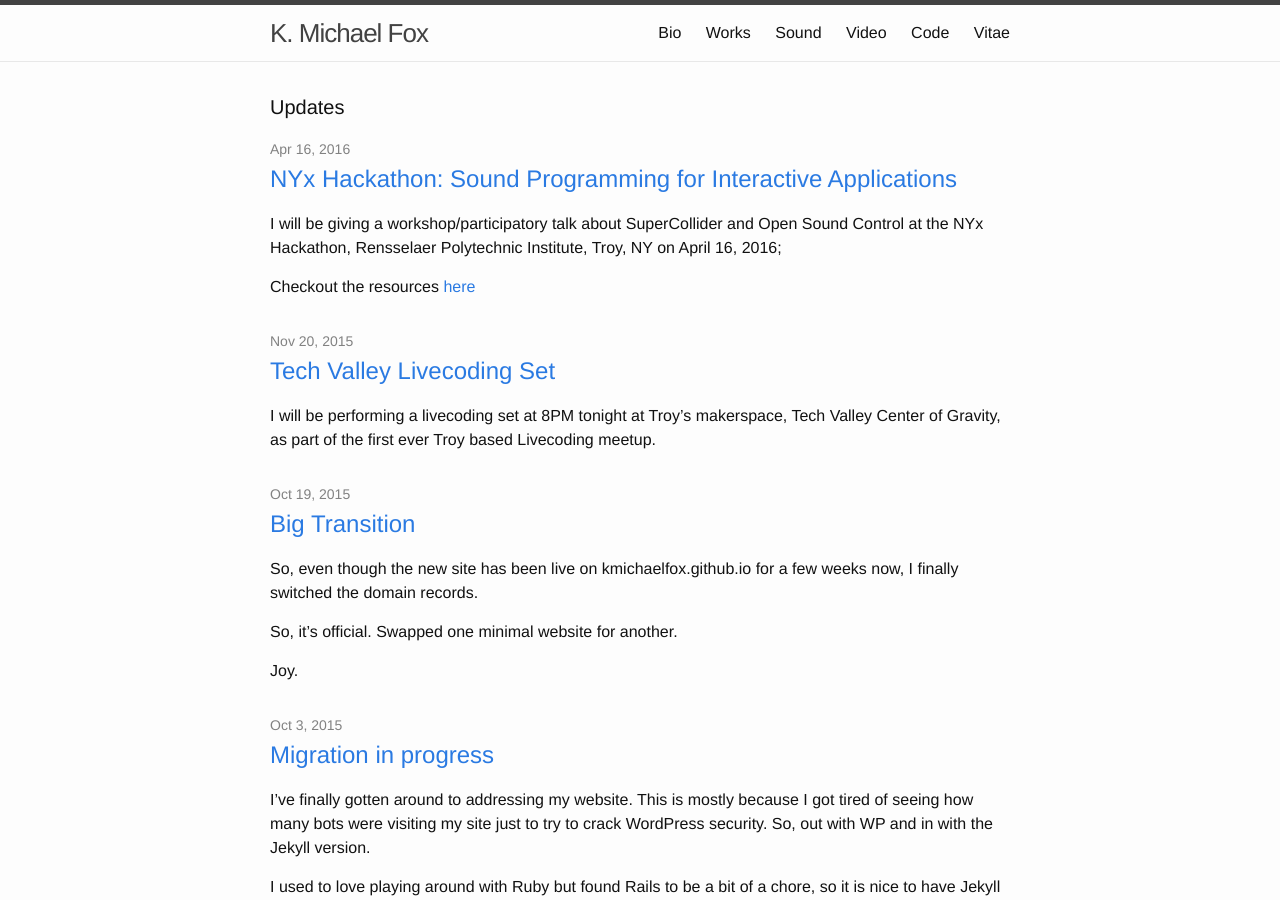
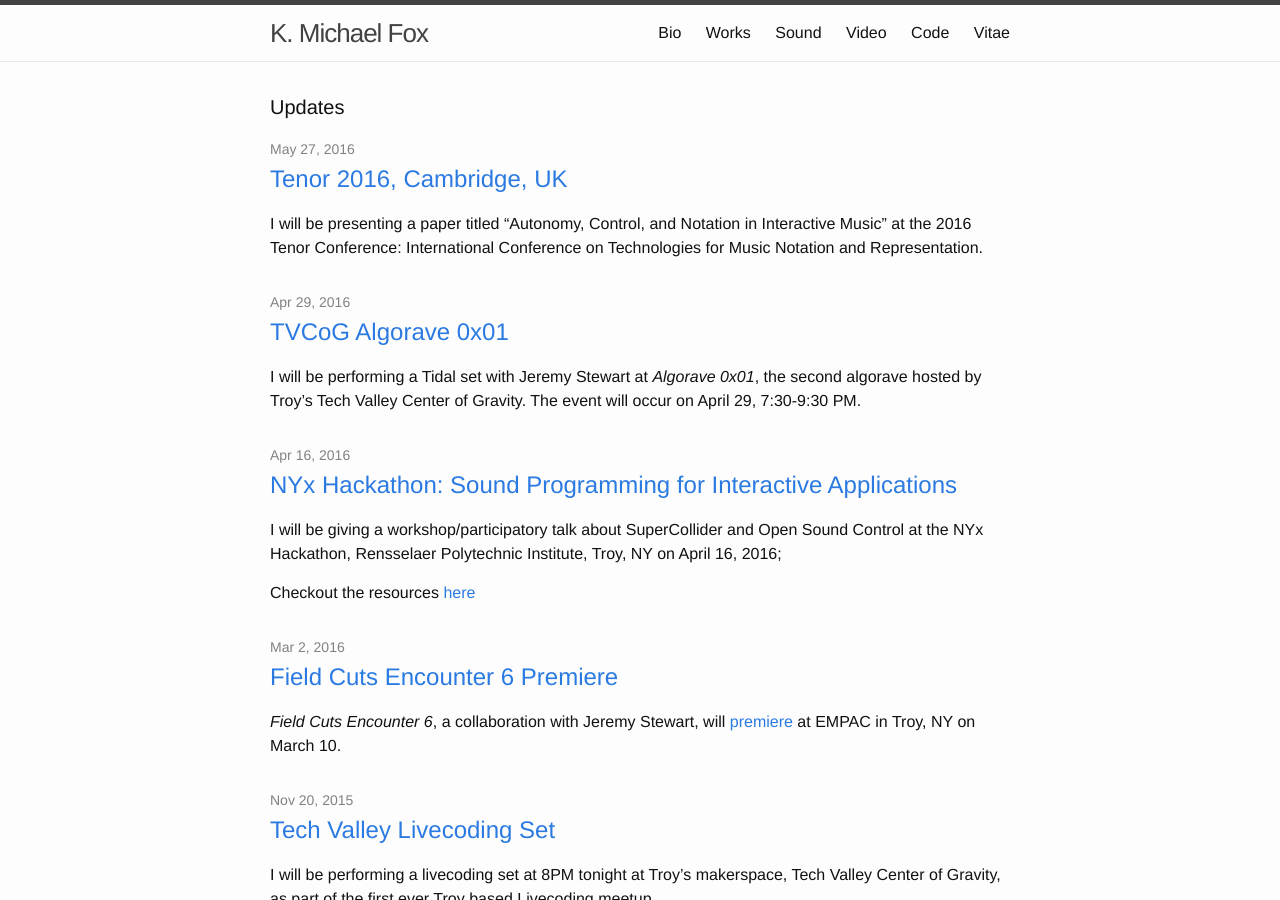
Before and after one commit to kmichaelfox/kmichaelfox.github.io, a Jekyll site: the page built from index.html, in a window 1280 px wide and 900 px high. Built offline with Jekyll 4.4.1, drawn with Linux system fonts in a browser that asks for light colours.

Commit message:
new updates

```diff
--- /dev/null
+++ b/_posts/updates/2016-3-10-field-cuts-encounter-6.md
@@ -0,0 +1,8 @@
+---
+layout: post
+title: "Field Cuts Encounter 6 Premiere"
+date: 2016-3-2
+categories: updates
+---
+
+_Field Cuts Encounter 6_, a collaboration with Jeremy Stewart, will [premiere](http://www.hass.rpi.edu/pl/hass-events/?objectID=100004110) at EMPAC in Troy, NY on March 10.
--- /dev/null
+++ b/_posts/updates/2016-4-29-Algorave-0x01.md
@@ -0,0 +1,8 @@
+---
+layout: post
+title: "TVCoG Algorave 0x01"
+date: 2016-4-29
+categories: updates
+---
+
+I will be performing a Tidal set with Jeremy Stewart at _Algorave 0x01_, the second algorave hosted by Troy's Tech Valley Center of Gravity. The event will occur on April 29, 7:30-9:30 PM.
--- /dev/null
+++ b/_posts/updates/2016-5-27-tenor-2016.md
@@ -0,0 +1,8 @@
+---
+layout: post
+title: "Tenor 2016, Cambridge, UK"
+date: 2016-5-27
+categories: updates
+---
+
+I will be presenting a paper titled "Autonomy, Control, and Notation in Interactive Music" at the 2016 Tenor Conference: International Conference on Technologies for Music Notation and Representation.
```
Also changed, not shown: _posts/updates/2015-3-2-parallel-premiere.md (+1 -0 lines).
